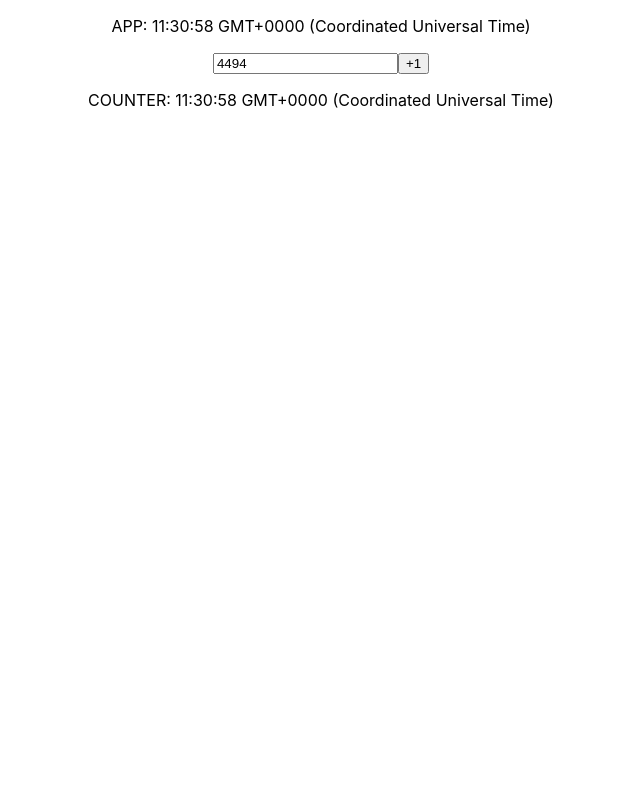
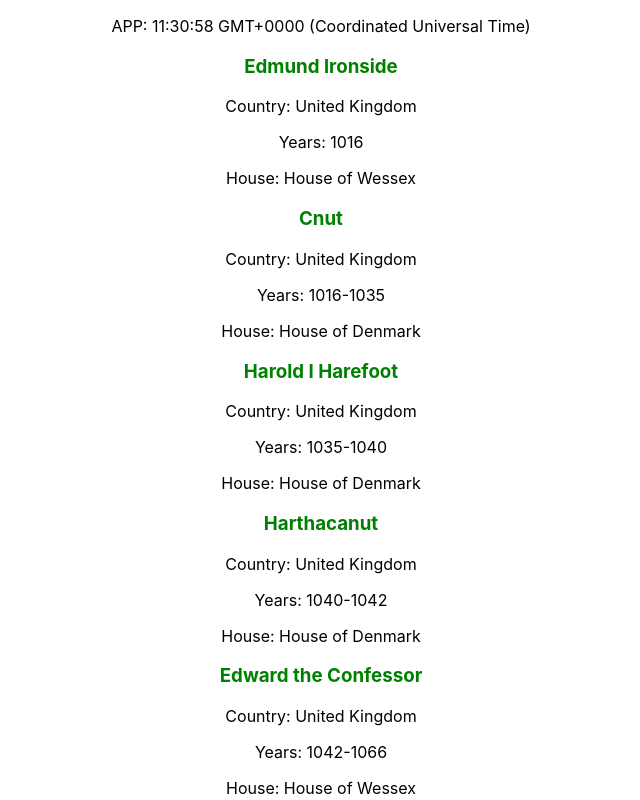
Before and after one commit to JHarry444/BAE12-React, a React (Create React App) app: page / in a window 1280 px wide. Shown: the top 800 px of the page, without its empty margins (319-959 px from the left). Built offline with nearby package versions, Linux system fonts and the light colour scheme.

Commit message:
Added example of mapping array to components

```diff
--- a/src/App.js
+++ b/src/App.js
@@ -1,12 +1,13 @@
 import './App.css';
 import Counter from './components/state/Counter';
+import KingContainer from './components/state/KingContainer';
 
 const App = () => {
 
   return (
     <div className="App">
       <p>APP: {new Date().toTimeString()}</p>
-      <Counter/>
+      <KingContainer/>
     </div>
   );
 }
--- a/src/components/King.jsx
+++ b/src/components/King.jsx
@@ -1,10 +1,10 @@
 import PropTypes from 'prop-types';
 
-const King = ({nm, ctry, yrs, hse}) => {
+const King = ({nm, cty, yrs, hse}) => {
       return (
         <>
             <h3>{nm}</h3>
-            <p>Country: {ctry}</p>
+            <p>Country: {cty}</p>
             <p>Years: {yrs}</p>
             <p>House: {hse}</p>
         </>
@@ -13,7 +13,7 @@ const King = ({nm, ctry, yrs, hse}) => {
 
 King.propTypes = {
     nm: PropTypes.string.isRequired,
-    ctry: PropTypes.string.isRequired,
+    cty: PropTypes.string.isRequired,
     yrs: PropTypes.string.isRequired,
     hse: PropTypes.string.isRequired,
 }
--- /dev/null
+++ b/src/components/state/KingContainer.jsx
@@ -0,0 +1,18 @@
+import King from '../King';
+import Kings from './Kings.json';
+
+function KingContainer() {
+
+    console.log("KINGS: ", Kings);
+    return (
+        <>
+            {
+                // Kings.map(king => <King nm={king.nm}  cty={king.cty} hse={king.hse} yrs={king.yrs}/>)
+                // Kings.map(({nm, cty, hse, yrs}) => <King nm={nm}  cty={cty} hse={hse} yrs={yrs}/>)
+                Kings.map(king => <King key={king.nm + " : " + king.yrs} {...king}/>)
+            }
+        </>
+     );
+}
+
+export default KingContainer;
--- /dev/null
+++ b/src/components/state/Kings.json
@@ -0,0 +1,344 @@
+[
+    {
+      "nm": "Edmund lronside",
+      "cty": "United Kingdom",
+      "hse": "House of Wessex",
+      "yrs": "1016"
+    },
+    {
+      "nm": "Cnut",
+      "cty": "United Kingdom",
+      "hse": "House of Denmark",
+      "yrs": "1016-1035"
+    },
+    {
+      "nm": "Harold I Harefoot",
+      "cty": "United Kingdom",
+      "hse": "House of Denmark",
+      "yrs": "1035-1040"
+    },
+    {
+      "nm": "Harthacanut",
+      "cty": "United Kingdom",
+      "hse": "House of Denmark",
+      "yrs": "1040-1042"
+    },
+    {
+      "nm": "Edward the Confessor",
+      "cty": "United Kingdom",
+      "hse": "House of Wessex",
+      "yrs": "1042-1066"
+    },
+    {
+      "nm": "Harold II",
+      "cty": "United Kingdom",
+      "hse": "House of Wessex",
+      "yrs": "1066"
+    },
+    {
+      "nm": "William I",
+      "cty": "United Kingdom",
+      "hse": "House of Normandy",
+      "yrs": "1066-1087"
+    },
+    {
+      "nm": "William II",
+      "cty": "United Kingdom",
+      "hse": "House of Normandy",
+      "yrs": "1087-1100"
+    },
+    {
+      "nm": "Henry I",
+      "cty": "United Kingdom",
+      "hse": "House of Normandy",
+      "yrs": "1100-1135"
+    },
+    {
+      "nm": "Stephen",
+      "cty": "United Kingdom",
+      "hse": "House of Blois",
+      "yrs": "1135-1154"
+    },
+    {
+      "nm": "Henry II",
+      "cty": "United Kingdom",
+      "hse": "House of Angevin",
+      "yrs": "1154-1189"
+    },
+    {
+      "nm": "Richard I",
+      "cty": "United Kingdom",
+      "hse": "House of Angevin",
+      "yrs": "1189-1199"
+    },
+    {
+      "nm": "John",
+      "cty": "United Kingdom",
+      "hse": "House of Angevin",
+      "yrs": "1199-1216"
+    },
+    {
+      "nm": "Henry III",
+      "cty": "United Kingdom",
+      "hse": "House of Plantagenet",
+      "yrs": "1216-1272"
+    },
+    {
+      "nm": "Edward I",
+      "cty": "United Kingdom",
+      "hse": "House of Plantagenet",
+      "yrs": "1272-1307"
+    },
+    {
+      "nm": "Edward II",
+      "cty": "United Kingdom",
+      "hse": "House of Plantagenet",
+      "yrs": "1307-1327"
+    },
+    {
+      "nm": "Edward III",
+      "cty": "United Kingdom",
+      "hse": "House of Plantagenet",
+      "yrs": "1327-1377"
+    },
+    {
+      "nm": "Richard II",
+      "cty": "United Kingdom",
+      "hse": "House of Plantagenet",
+      "yrs": "1377-1399"
+    },
+    {
+      "nm": "Henry IV",
+      "cty": "United Kingdom",
+      "hse": "House of Lancaster",
+      "yrs": "1399-1413"
+    },
+    {
+      "nm": "Henry V",
+      "cty": "United Kingdom",
+      "hse": "House of Lancaster",
+      "yrs": "1413-1422"
+    },
+    {
+      "nm": "Henry VI",
+      "cty": "United Kingdom",
+      "hse": "House of Lancaster",
+      "yrs": "1422-1461"
+    },
+    {
+      "nm": "Edward IV",
+      "cty": "United Kingdom",
+      "hse": "House of York",
+      "yrs": "1461-1483"
+    },
+    {
+      "nm": "Edward V",
+      "cty": "United Kingdom",
+      "hse": "House of York",
+      "yrs": "1483"
+    },
+    {
+      "nm": "Richard III",
+      "cty": "United Kingdom",
+      "hse": "House of York",
+      "yrs": "1483-1485"
+    },
+    {
+      "nm": "Henry VII",
+      "cty": "United Kingdom",
+      "hse": "House of Tudor",
+      "yrs": "1485-1509"
+    },
+    {
+      "nm": "Henry VIII",
+      "cty": "United Kingdom",
+      "hse": "House of Tudor",
+      "yrs": "1509-1547"
+    },
+    {
+      "nm": "Edward VI",
+      "cty": "United Kingdom",
+      "hse": "House of Tudor",
+      "yrs": "1547-1553"
+    },
+    {
+      "nm": "Mary I",
+      "cty": "United Kingdom",
+      "hse": "House of Tudor",
+      "yrs": "1553-1558"
+    },
+    {
+      "nm": "Elizabeth I",
+      "cty": "United Kingdom",
+      "hse": "House of Tudor",
+      "yrs": "1558-1603"
+    },
+    {
+      "nm": "James I",
+      "cty": "United Kingdom",
+      "hse": "House of Stuart",
+      "yrs": "1603-1625"
+    },
+    {
+      "nm": "Charles I",
+      "cty": "United Kingdom",
+      "hse": "House of Stuart",
+      "yrs": "1625-1649"
+    },
+    {
+      "nm": "Commonwealth",
+      "cty": "United Kingdom",
+      "hse": "Commonwealth",
+      "yrs": "1649-1653"
+    },
+    {
+      "nm": "Oliver Cromwell",
+      "cty": "United Kingdom",
+      "hse": "Commonwealth",
+      "yrs": "1653-1658"
+    },
+    {
+      "nm": "Richard Cromwell",
+      "cty": "United Kingdom",
+      "hse": "Commonwealth",
+      "yrs": "1658-1659"
+    },
+    {
+      "nm": "Charles II",
+      "cty": "United Kingdom",
+      "hse": "House of Stuart",
+      "yrs": "1660-1685"
+    },
+    {
+      "nm": "James II",
+      "cty": "United Kingdom",
+      "hse": "House of Stuart",
+      "yrs": "1685-1688"
+    },
+    {
+      "nm": "William III",
+      "cty": "United Kingdom",
+      "hse": "House of Orange",
+      "yrs": "1689-1694"
+    },
+    {
+      "nm": "Anne",
+      "cty": "United Kingdom",
+      "hse": "House of Stuart",
+      "yrs": "1702-1714"
+    },
+    {
+      "nm": "George I",
+      "cty": "United Kingdom",
+      "hse": "House of Hanover",
+      "yrs": "1714-1727"
+    },
+    {
+      "nm": "George II",
+      "cty": "United Kingdom",
+      "hse": "House of Hanover",
+      "yrs": "1727-1760"
+    },
+    {
+      "nm": "George III",
+      "cty": "United Kingdom",
+      "hse": "House of Hanover",
+      "yrs": "1760-1820"
+    },
+    {
+      "nm": "George IV",
+      "cty": "United Kingdom",
+      "hse": "House of Hanover",
+      "yrs": "1820-1830"
+    },
+    {
+      "nm": "William IV",
+      "cty": "United Kingdom",
+      "hse": "House of Hanover",
+      "yrs": "1830-1837"
+    },
+    {
+      "nm": "Victoria",
+      "cty": "United Kingdom",
+      "hse": "House of Hanover",
+      "yrs": "1837-1901"
+    },
+    {
+      "nm": "Edward VII",
+      "cty": "United Kingdom",
+      "hse": "House of Saxe-Coburg-Gotha",
+      "yrs": "1901-1910"
+    },
+    {
+      "nm": "George V",
+      "cty": "United Kingdom",
+      "hse": "House of Windsor",
+      "yrs": "1910-1936"
+    },
+    {
+      "nm": "Edward VIII",
+      "cty": "United Kingdom",
+      "hse": "House of Windsor",
+      "yrs": "1936"
+    },
+    {
+      "nm": "George VI",
+      "cty": "United Kingdom",
+      "hse": "House of Windsor",
+      "yrs": "1936-1952"
+    },
+    {
+      "nm": "Elizabeth II",
+      "cty": "United Kingdom",
+      "hse": "House of Windsor",
+      "yrs": "1952-"
+    },
+    {
+      "nm": "Edward the Elder",
+      "cty": "United Kingdom",
+      "hse": "House of Wessex",
+      "yrs": "899-925"
+    },
+    {
+      "nm": "Athelstan",
+      "cty": "United Kingdom",
+      "hse": "House of Wessex",
+      "yrs": "925-940"
+    },
+    {
+      "nm": "Edmund",
+      "cty": "United Kingdom",
+      "hse": "House of Wessex",
+      "yrs": "940-946"
+    },
+    {
+      "nm": "Edred",
+      "cty": "United Kingdom",
+      "hse": "House of Wessex",
+      "yrs": "946-955"
+    },
+    {
+      "nm": "Edwy",
+      "cty": "United Kingdom",
+      "hse": "House of Wessex",
+      "yrs": "955-959"
+    },
+    {
+      "nm": "Edgar",
+      "cty": "United Kingdom",
+      "hse": "House of Wessex",
+      "yrs": "959-975"
+    },
+    {
+      "nm": "Edward the Martyr",
+      "cty": "United Kingdom",
+      "hse": "House of Wessex",
+      "yrs": "975-978"
+    },
+    {
+      "nm": "Ethelred II the Unready",
+      "cty": "United Kingdom",
+      "hse": "House of Wessex",
+      "yrs": "978-1016"
+    }
+  ]
```
